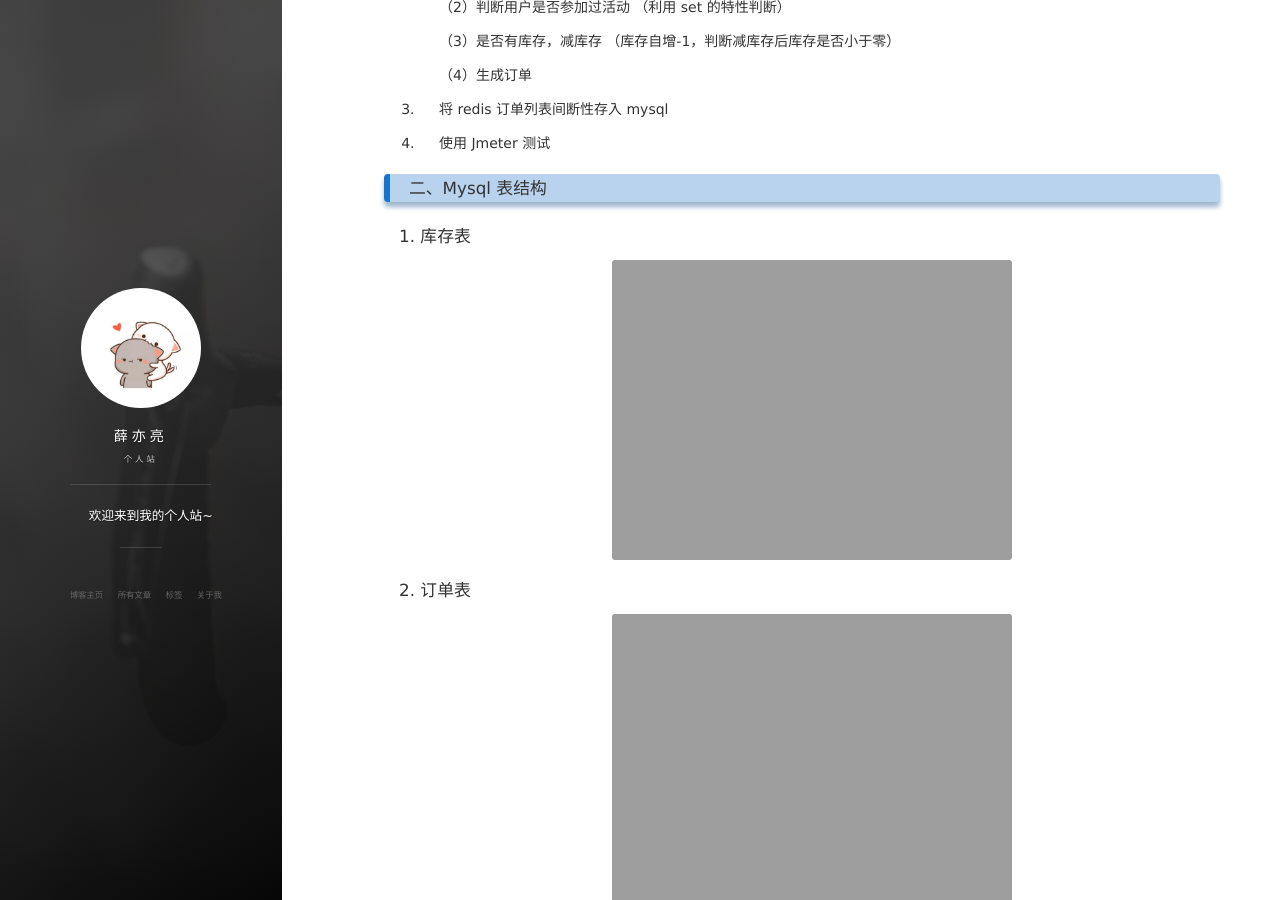
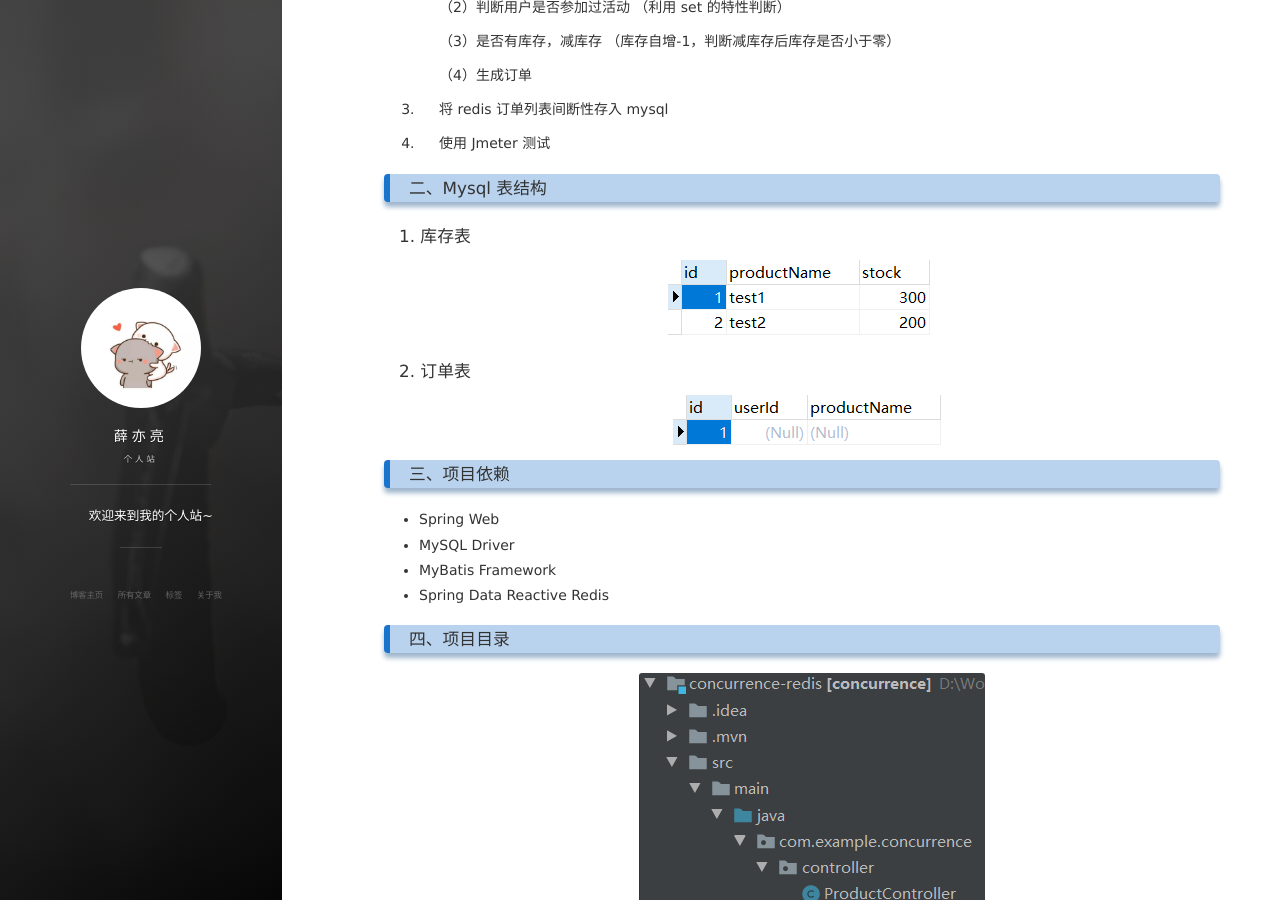
Before and after one commit to 787119359/787119359.github.io, a Jekyll site: the page built from _posts/2019-12-12-SpringBoot+redis+mysql 抗高并发.md, in a window 1280 px wide and 900 px high, scrolled down 395 px. Built offline with Jekyll 4.4.1, drawn with Linux system fonts in a browser that asks for light colours; nearby versions of some CDN libraries; comment, search, counter and statistics services are not loaded.

Commit message:
Update 2019-12-12-SpringBoot+redis+mysql 抗高并发.md

```diff
--- a/_posts/2019-12-12-SpringBoot+redis+mysql 抗高并发.md
+++ b/_posts/2019-12-12-SpringBoot+redis+mysql 抗高并发.md
@@ -35,11 +35,11 @@ tag: Java
 
 #### 1. 库存表
 
-![商品库存表](\images\post\SpringBoot + redis + mysql 抗高并发\商品库存表.png)
+![商品库存表](\images\posts\SpringBoot + redis + mysql 抗高并发\商品库存表.png)
 
 #### 2. 订单表
 
-![订单表](\images\post\SpringBoot + redis + mysql 抗高并发\订单表.png)
+![订单表](\images\posts\SpringBoot + redis + mysql 抗高并发\订单表.png)
 
 ### 三、项目依赖
 
@@ -52,7 +52,7 @@ tag: Java
 
 ### 四、项目目录
 
-![项目目录](images\post\SpringBoot + redis + mysql 抗高并发\项目目录.png)
+![项目目录](\images\posts\SpringBoot + redis + mysql 抗高并发\项目目录.png)
 
 
 
```
